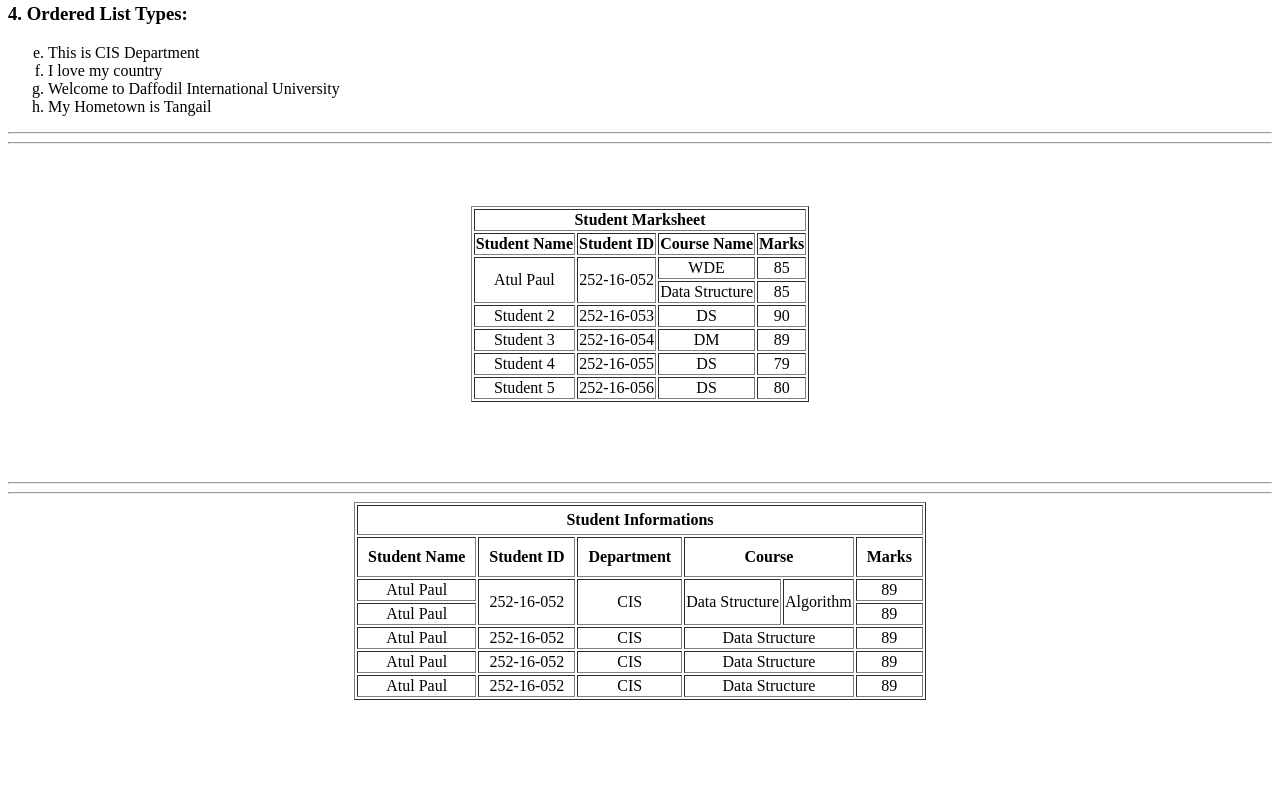
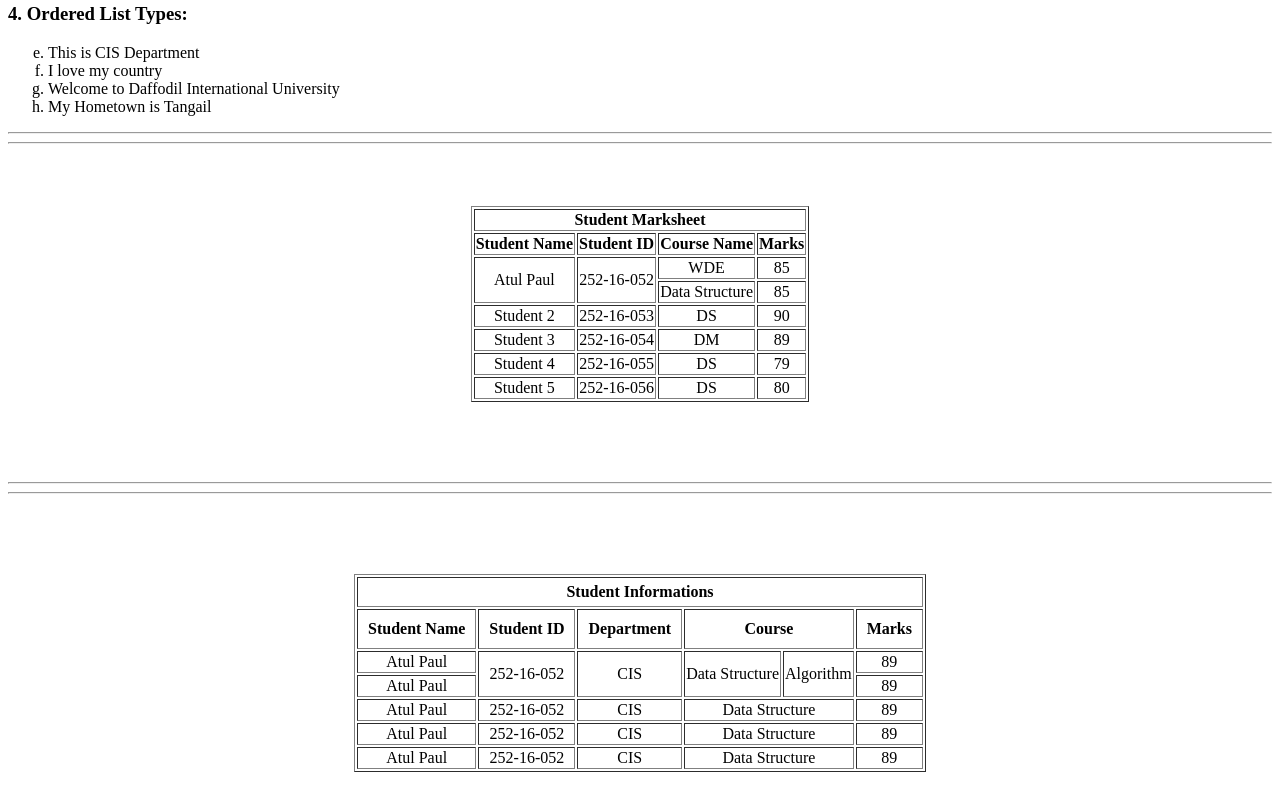
Before and after one commit to atul-dev-ai/WDE-Lab-Resource, a plain HTML site: page Lab_2/index.html in a window 1280 px wide. Shown: the part 525-1335 px from the top of the page. Before the commit the page ends 1305 px from the top, so only its background shows below. Drawn offline with Linux system fonts and the light colour scheme.

Commit message:
just top margin added, nothing more

```diff
--- a/Lab_2/index.html
+++ b/Lab_2/index.html
@@ -103,7 +103,7 @@
     </tr>
   </table><br><br><br><br>
   <hr><hr>
-  <table align="center" border="1">
+  <table align="center" border="1" style="margin-top: 80px;">
     <tr>
       <th align="center" colspan="10" style="padding: 5px;">Student Informations</th>
     </tr>
```
